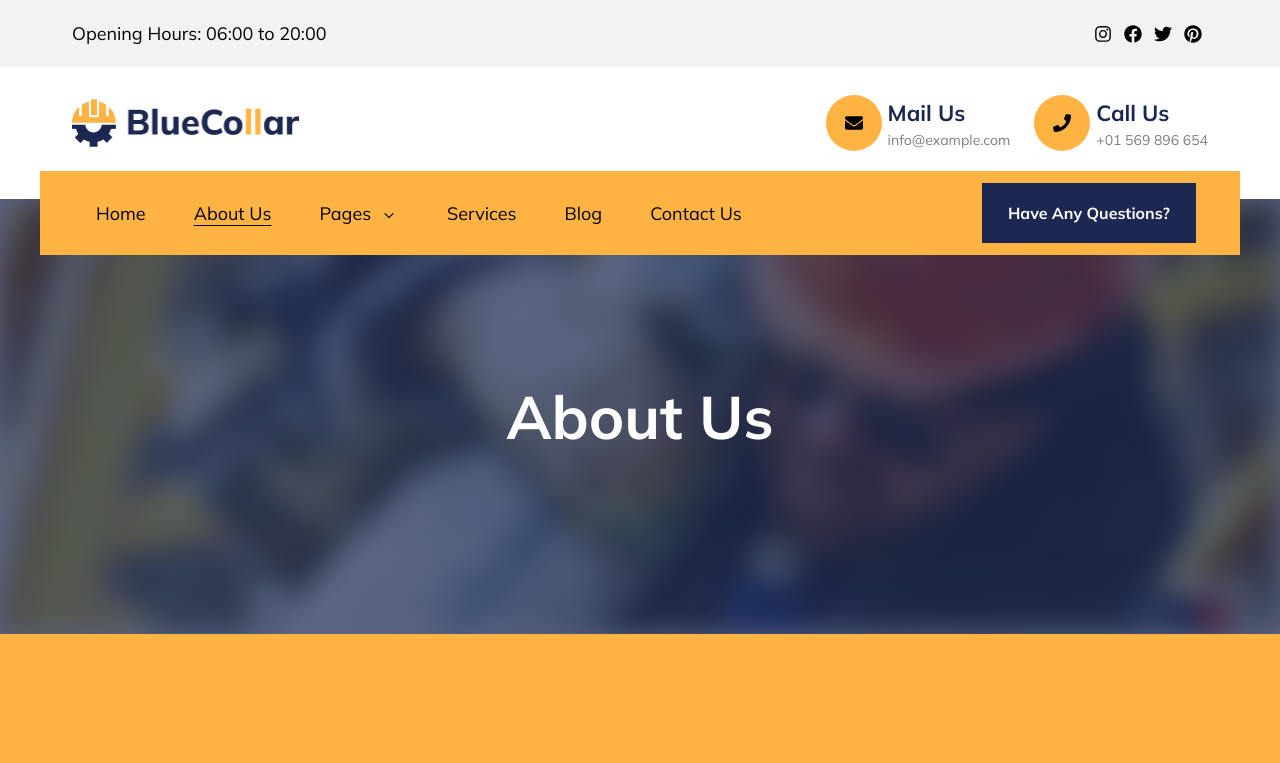
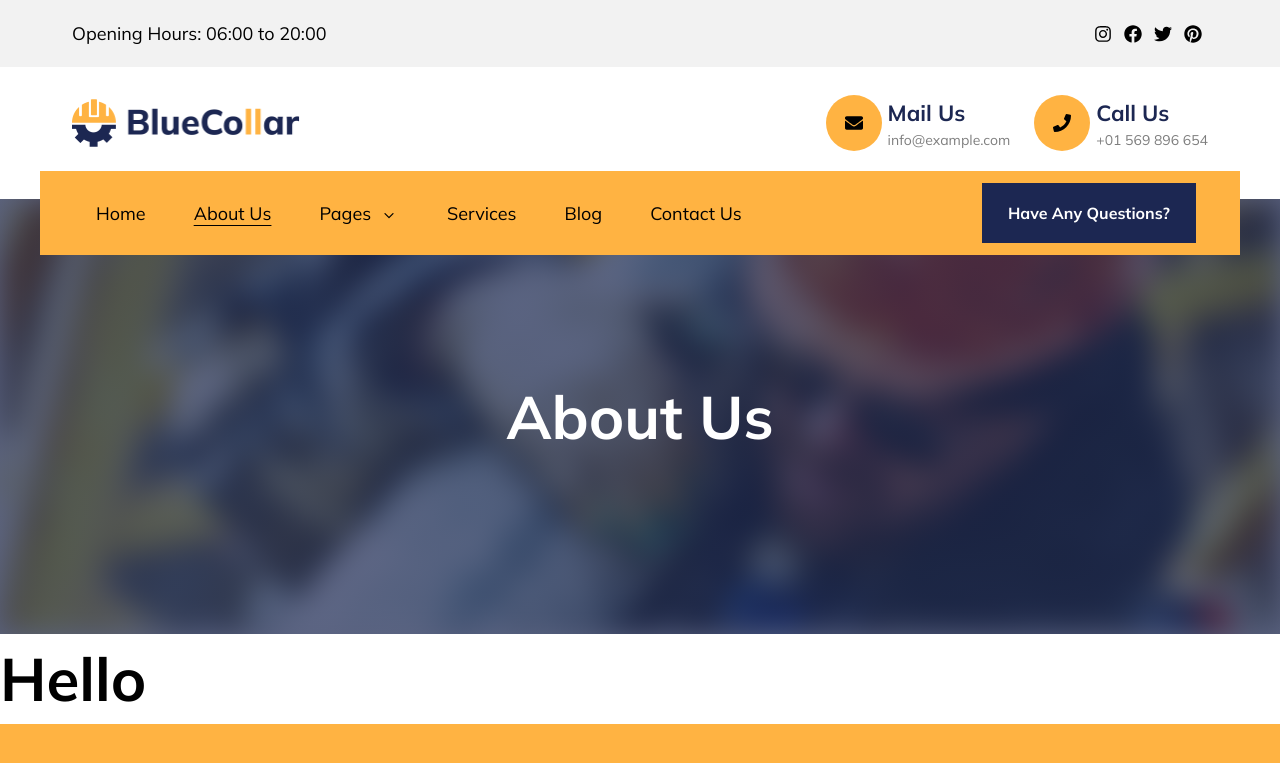
Before and after one commit to mohammad-naimur-rahman/bluecollar-figma-to-react, a React (Vite) app: page /about-us in a window 1280 px wide. Shown: the top 763 px of the page. Built offline with nearby package versions, Linux system fonts and the light colour scheme.

Commit message:
started work for about us page

```diff
--- /dev/null
+++ b/src/components/page/aboutUs/FirstSection.jsx
@@ -0,0 +1,11 @@
+import React from 'react'
+
+const FirstSection = () => {
+  return (
+    <section className="bg-white">
+      <h1>Hello</h1>
+    </section>
+  )
+}
+
+export default FirstSection
--- a/src/page/AboutUs.tsx
+++ b/src/page/AboutUs.tsx
@@ -1,11 +1,13 @@
 import Layout from '@components/ui/Layout.jsx'
 import BreadCrumb from '@components/ui/BreadCrumb.jsx'
 import bg from '@assets/images/about-us/bg.png'
+import FirstSection from '@components/page/aboutUs/FirstSection.jsx'
 
 const AboutUs = () => {
   return (
     <Layout title="About Us">
       <BreadCrumb title="About Us" img={bg} />
+      <FirstSection />
     </Layout>
   )
 }
```
